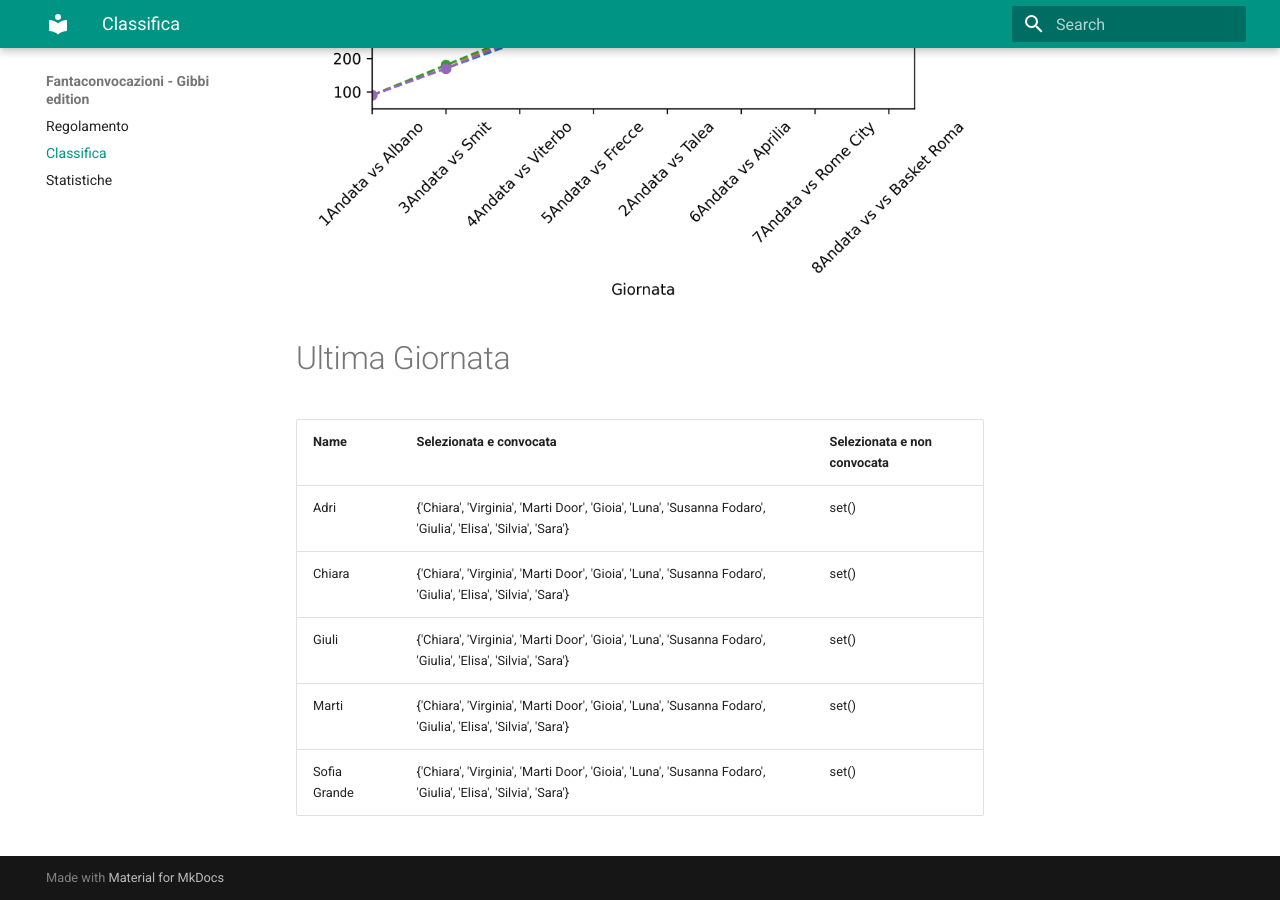
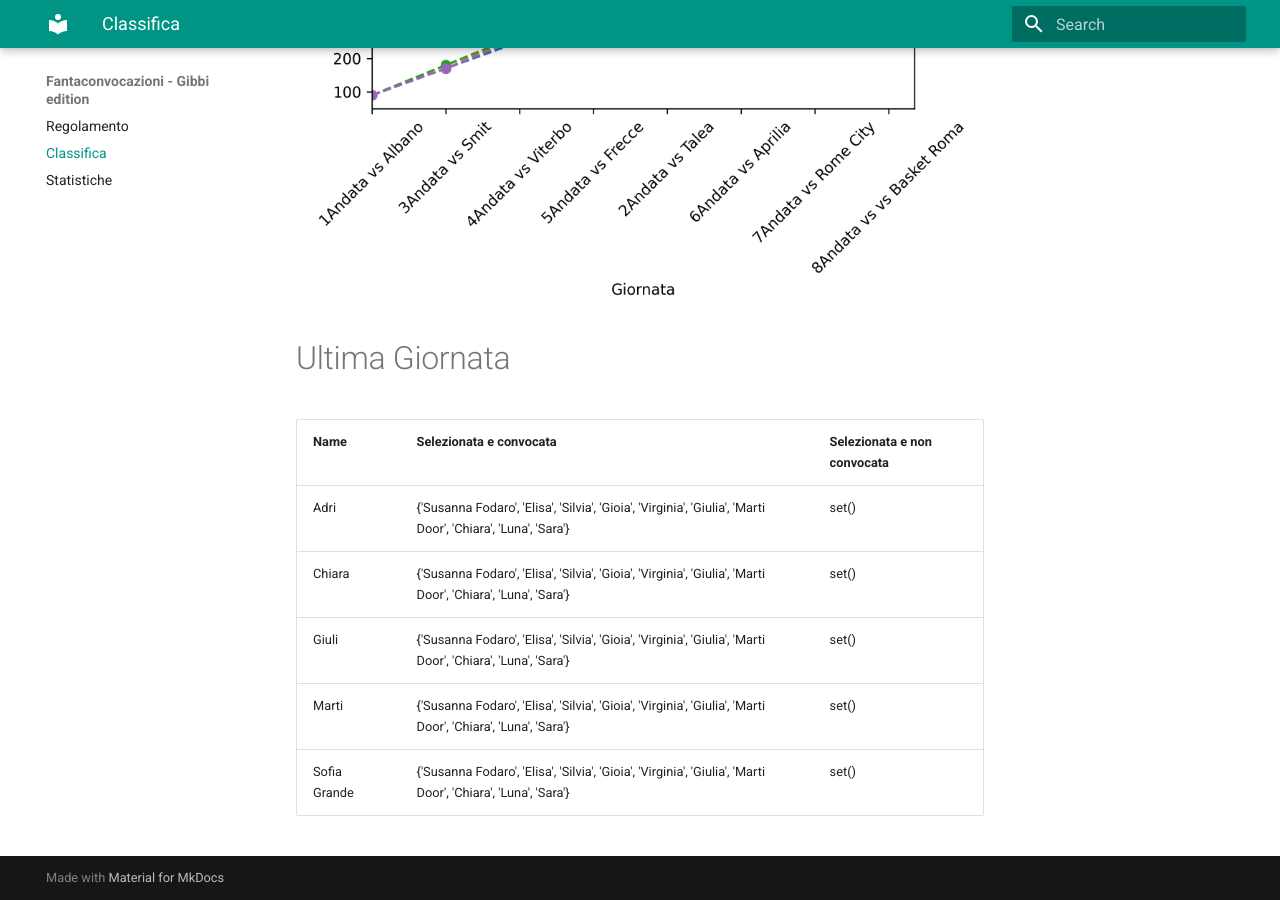
Before and after one commit to martinig94/fantagibbi, an MkDocs documentation site: the page built from docs/Classifica.md, in a window 1280 px wide and 900 px high, scrolled down 810 px. Built offline with MkDocs 1.6.1 and Material for MkDocs 9.7.7, drawn with Linux system fonts in a browser that asks for light colours.

Commit message:
Auto-update from main.py

```diff
--- a/docs/Classifica.md
+++ b/docs/Classifica.md
@@ -18,9 +18,9 @@
 <!-- START_TABLE CORRECT -->
 | Name         | Selezionata e convocata                                                                                      | Selezionata e non convocata   |
 |:-------------|:-------------------------------------------------------------------------------------------------------------|:------------------------------|
-| Adri         | {'Chiara', 'Virginia', 'Marti Door', 'Gioia', 'Luna', 'Susanna Fodaro', 'Giulia', 'Elisa', 'Silvia', 'Sara'} | set()                         |
-| Chiara       | {'Chiara', 'Virginia', 'Marti Door', 'Gioia', 'Luna', 'Susanna Fodaro', 'Giulia', 'Elisa', 'Silvia', 'Sara'} | set()                         |
-| Giuli        | {'Chiara', 'Virginia', 'Marti Door', 'Gioia', 'Luna', 'Susanna Fodaro', 'Giulia', 'Elisa', 'Silvia', 'Sara'} | set()                         |
-| Marti        | {'Chiara', 'Virginia', 'Marti Door', 'Gioia', 'Luna', 'Susanna Fodaro', 'Giulia', 'Elisa', 'Silvia', 'Sara'} | set()                         |
-| Sofia Grande | {'Chiara', 'Virginia', 'Marti Door', 'Gioia', 'Luna', 'Susanna Fodaro', 'Giulia', 'Elisa', 'Silvia', 'Sara'} | set()                         |
+| Adri         | {'Susanna Fodaro', 'Elisa', 'Silvia', 'Gioia', 'Virginia', 'Giulia', 'Marti Door', 'Chiara', 'Luna', 'Sara'} | set()                         |
+| Chiara       | {'Susanna Fodaro', 'Elisa', 'Silvia', 'Gioia', 'Virginia', 'Giulia', 'Marti Door', 'Chiara', 'Luna', 'Sara'} | set()                         |
+| Giuli        | {'Susanna Fodaro', 'Elisa', 'Silvia', 'Gioia', 'Virginia', 'Giulia', 'Marti Door', 'Chiara', 'Luna', 'Sara'} | set()                         |
+| Marti        | {'Susanna Fodaro', 'Elisa', 'Silvia', 'Gioia', 'Virginia', 'Giulia', 'Marti Door', 'Chiara', 'Luna', 'Sara'} | set()                         |
+| Sofia Grande | {'Susanna Fodaro', 'Elisa', 'Silvia', 'Gioia', 'Virginia', 'Giulia', 'Marti Door', 'Chiara', 'Luna', 'Sara'} | set()                         |
 <!-- END_TABLE CORRECT -->
```
